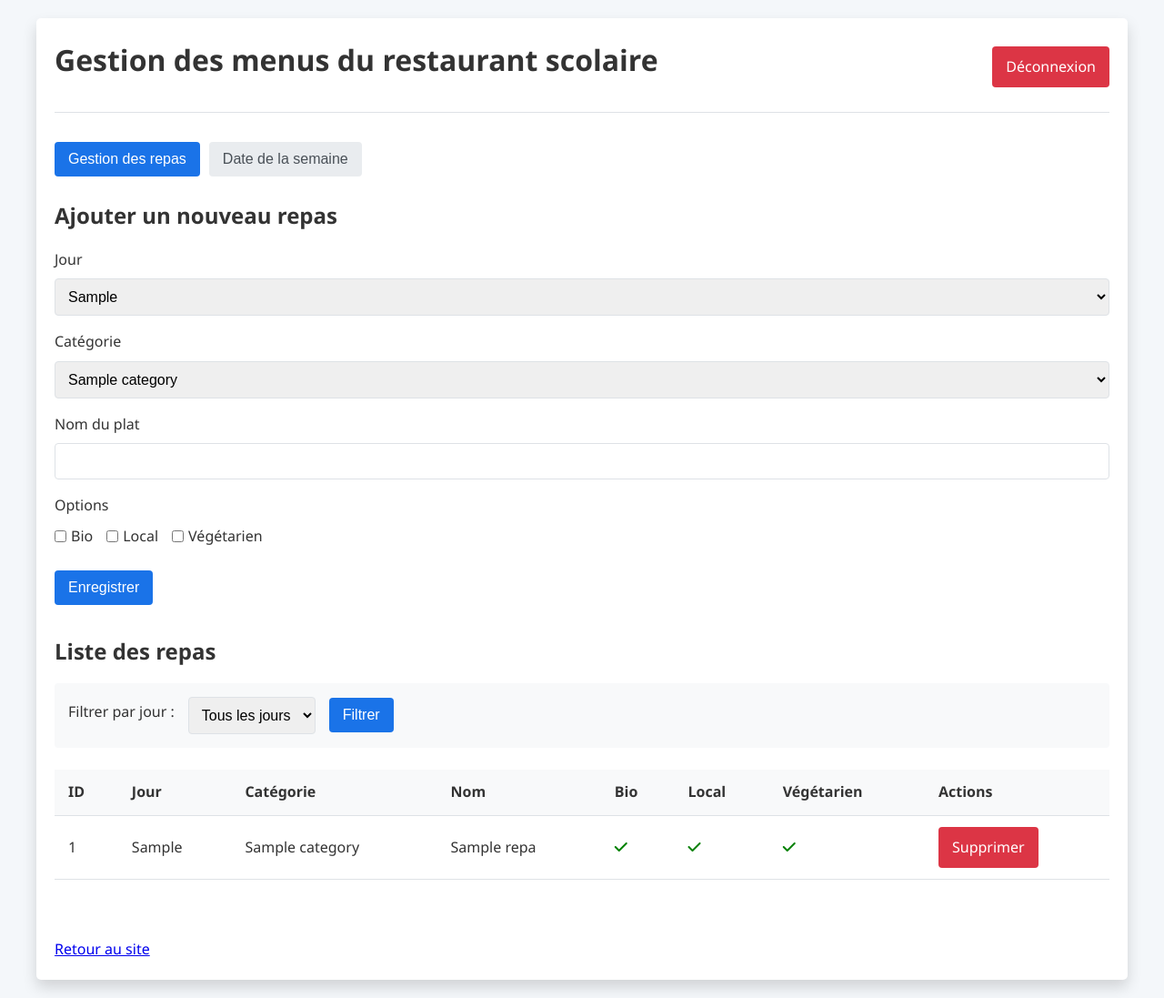
After one commit to Yakari607/lycee1, a PHP site: page /admin/menu-admin.php in a window 1280 px wide. The commit adds this page. Shown: the whole page at 91% size. Run offline with PHP 8.4, Linux system fonts and the light colour scheme; the visitor is signed in with stand-in values (Sample User, id 1); tables that the repository leaves empty or names only in its code hold one stand-in row (values such as "Sample post").

Commit message:
basse de donné menu quantine works

```diff
--- /dev/null
+++ b/admin/menu-admin.php
@@ -0,0 +1,540 @@
+<?php
+// Démarrer la session
+session_start();
+
+// Vérification simple d'authentification (à améliorer en production)
+// Si la session n'est pas définie et qu'on tente de se connecter
+if (!isset($_SESSION['admin_logged_in']) && isset($_POST['login'])) {
+    $username = $_POST['username'] ?? '';
+    $password = $_POST['password'] ?? '';
+
+    // Vérification simple des identifiants
+    // Dans un environnement de production, utilisez une méthode plus sécurisée
+    if ($username === 'admin' && $password === 'admin123') {
+        $_SESSION['admin_logged_in'] = true;
+    } else {
+        $login_error = "Identifiants incorrects";
+    }
+}
+
+// Vérifier si l'utilisateur est connecté
+$is_logged_in = isset($_SESSION['admin_logged_in']) && $_SESSION['admin_logged_in'] === true;
+
+// Si l'utilisateur clique sur déconnexion
+if (isset($_GET['logout'])) {
+    session_destroy();
+    header('Location: menu-admin.php');
+    exit;
+}
+
+// Si l'utilisateur est connecté, on peut traiter les formulaires
+if ($is_logged_in) {
+    // Connexion à la base de données
+    require_once '../includes/db_connect.php';
+
+    // Traitement de l'ajout/modification de repas
+    if (isset($_POST['save_meal'])) {
+        $jour_id = $_POST['jour_id'] ?? '';
+        $categorie_id = $_POST['categorie_id'] ?? '';
+        $nom = $_POST['nom'] ?? '';
+        $bio = isset($_POST['bio']) ? 1 : 0;
+        $local = isset($_POST['local']) ? 1 : 0;
+        $vegetarien = isset($_POST['vegetarien']) ? 1 : 0;
+        $meal_id = $_POST['meal_id'] ?? '';
+
+        try {
+            if (!empty($meal_id)) {
+                // Mise à jour d'un repas existant
+                $stmt = $db->prepare("UPDATE repas SET jour_id = :jour_id, categorie_id = :categorie_id, nom = :nom, bio = :bio, local = :local, vegetarien = :vegetarien WHERE id = :id");
+                $stmt->execute([
+                    ':jour_id' => $jour_id,
+                    ':categorie_id' => $categorie_id,
+                    ':nom' => $nom,
+                    ':bio' => $bio,
+                    ':local' => $local,
+                    ':vegetarien' => $vegetarien,
+                    ':id' => $meal_id
+                ]);
+                $success_message = "Repas mis à jour avec succès";
+            } else {
+                // Ajout d'un nouveau repas
+                $stmt = $db->prepare("INSERT INTO repas (jour_id, categorie_id, nom, bio, local, vegetarien) VALUES (:jour_id, :categorie_id, :nom, :bio, :local, :vegetarien)");
+                $stmt->execute([
+                    ':jour_id' => $jour_id,
+                    ':categorie_id' => $categorie_id,
+                    ':nom' => $nom,
+                    ':bio' => $bio,
+                    ':local' => $local,
+                    ':vegetarien' => $vegetarien
+                ]);
+                $success_message = "Repas ajouté avec succès";
+            }
+        } catch (PDOException $e) {
+            $error_message = "Erreur lors de l'enregistrement : " . $e->getMessage();
+        }
+    }
+
+    // Traitement de la suppression d'un repas
+    if (isset($_GET['delete_meal'])) {
+        $meal_id = $_GET['delete_meal'];
+
+        try {
+            $stmt = $db->prepare("DELETE FROM repas WHERE id = :id");
+            $stmt->execute([':id' => $meal_id]);
+            $success_message = "Repas supprimé avec succès";
+        } catch (PDOException $e) {
+            $error_message = "Erreur lors de la suppression : " . $e->getMessage();
+        }
+    }
+
+    // Récupération des jours de la semaine
+    $stmt_jours = $db->query("SELECT id, jour, date_semaine FROM jours ORDER BY id");
+    $jours = $stmt_jours->fetchAll(PDO::FETCH_ASSOC);
+
+    // Récupération des catégories
+    $stmt_categories = $db->query("SELECT id, nom FROM categories ORDER BY id");
+    $categories = $stmt_categories->fetchAll(PDO::FETCH_ASSOC);
+
+    // Mise à jour de la date de la semaine
+    if (isset($_POST['update_date'])) {
+        $date_semaine = $_POST['date_semaine'] ?? '';
+
+        try {
+            $stmt = $db->prepare("UPDATE jours SET date_semaine = :date_semaine");
+            $stmt->execute([':date_semaine' => $date_semaine]);
+            $success_message = "Date de semaine mise à jour avec succès";
+        } catch (PDOException $e) {
+            $error_message = "Erreur lors de la mise à jour de la date : " . $e->getMessage();
+        }
+    }
+
+    // Récupération de tous les repas
+    if (isset($_GET['filter_jour']) && $_GET['filter_jour'] > 0) {
+        $jour_filter = $_GET['filter_jour'];
+        $stmt_repas = $db->prepare("
+            SELECT r.*, j.jour, c.nom as categorie_nom
+            FROM repas r
+            JOIN jours j ON r.jour_id = j.id
+            JOIN categories c ON r.categorie_id = c.id
+            WHERE r.jour_id = :jour_id
+            ORDER BY r.jour_id, r.categorie_id
+        ");
+        $stmt_repas->execute([':jour_id' => $jour_filter]);
+    } else {
+        $stmt_repas = $db->query("
+            SELECT r.*, j.jour, c.nom as categorie_nom
+            FROM repas r
+            JOIN jours j ON r.jour_id = j.id
+            JOIN categories c ON r.categorie_id = c.id
+            ORDER BY r.jour_id, r.categorie_id
+        ");
+    }
+    $repas = $stmt_repas->fetchAll(PDO::FETCH_ASSOC);
+}
+?>
+<!DOCTYPE html>
+<html lang="fr">
+<head>
+    <meta charset="UTF-8">
+    <meta name="viewport" content="width=device-width, initial-scale=1.0">
+    <title>Gestion des menus - Administration</title>
+    <link rel="stylesheet" href="https://cdnjs.cloudflare.com/ajax/libs/font-awesome/6.5.1/css/all.min.css">
+    <style>
+        :root {
+            --primary-color: #1a73e8;
+            --hover-color: #0d47a1;
+            --danger-color: #dc3545;
+            --success-color: #28a745;
+            --border-color: #dee2e6;
+            --gray-light: #f8f9fa;
+            --gray-dark: #343a40;
+            --shadow: 0 0.5rem 1rem rgba(0, 0, 0, 0.15);
+        }
+
+        * {
+            box-sizing: border-box;
+            margin: 0;
+            padding: 0;
+        }
+
+        body {
+            font-family: 'Segoe UI', Tahoma, Geneva, Verdana, sans-serif;
+            line-height: 1.6;
+            color: #333;
+            background-color: #f4f7fa;
+            padding: 20px;
+        }
+
+        .container {
+            max-width: 1200px;
+            margin: 0 auto;
+            padding: 20px;
+            background: white;
+            border-radius: 5px;
+            box-shadow: var(--shadow);
+        }
+
+        h1, h2, h3 {
+            color: #333;
+            margin-bottom: 1rem;
+        }
+
+        .login-container {
+            max-width: 400px;
+            margin: 100px auto;
+            padding: 20px;
+            background: white;
+            border-radius: 5px;
+            box-shadow: var(--shadow);
+        }
+
+        .form-group {
+            margin-bottom: 1rem;
+        }
+
+        label {
+            display: block;
+            margin-bottom: 0.5rem;
+            font-weight: 500;
+        }
+
+        input[type="text"],
+        input[type="password"],
+        select {
+            width: 100%;
+            padding: 10px;
+            border: 1px solid var(--border-color);
+            border-radius: 4px;
+            font-size: 16px;
+        }
+
+        button, .btn {
+            display: inline-block;
+            background: var(--primary-color);
+            color: white;
+            padding: 10px 15px;
+            border: none;
+            border-radius: 4px;
+            cursor: pointer;
+            font-size: 16px;
+            text-decoration: none;
+        }
+
+        button:hover, .btn:hover {
+            background: var(--hover-color);
+        }
+
+        .btn-danger {
+            background: var(--danger-color);
+        }
+
+        .btn-danger:hover {
+            background: #bd2130;
+        }
+
+        .alert {
+            padding: 10px 15px;
+            border-radius: 4px;
+            margin-bottom: 1rem;
+        }
+
+        .alert-danger {
+            background-color: #f8d7da;
+            border: 1px solid #f5c6cb;
+            color: #721c24;
+        }
+
+        .alert-success {
+            background-color: #d4edda;
+            border: 1px solid #c3e6cb;
+            color: #155724;
+        }
+
+        .header {
+            display: flex;
+            justify-content: space-between;
+            align-items: center;
+            margin-bottom: 2rem;
+            padding-bottom: 1rem;
+            border-bottom: 1px solid var(--border-color);
+        }
+
+        .table {
+            width: 100%;
+            border-collapse: collapse;
+            margin-bottom: 2rem;
+        }
+
+        .table th, .table td {
+            padding: 12px 15px;
+            text-align: left;
+            border-bottom: 1px solid var(--border-color);
+        }
+
+        .table th {
+            background-color: var(--gray-light);
+            font-weight: 600;
+        }
+
+        .table tr:hover {
+            background-color: #f5f5f5;
+        }
+
+        .checkbox-group {
+            display: flex;
+            gap: 15px;
+        }
+
+        .checkbox-group label {
+            display: flex;
+            align-items: center;
+            gap: 5px;
+            font-weight: normal;
+            cursor: pointer;
+        }
+
+        .tab-container {
+            margin-bottom: 2rem;
+        }
+
+        .tab-buttons {
+            display: flex;
+            gap: 10px;
+            margin-bottom: 1.5rem;
+        }
+
+        .tab-button {
+            background: #e9ecef;
+            color: #495057;
+            padding: 10px 15px;
+            border: none;
+            border-radius: 4px;
+            cursor: pointer;
+        }
+
+        .tab-button.active {
+            background: var(--primary-color);
+            color: white;
+        }
+
+        .tab-content {
+            display: none;
+        }
+
+        .tab-content.active {
+            display: block;
+        }
+
+        .filter-container {
+            margin-bottom: 1.5rem;
+            padding: 15px;
+            background-color: var(--gray-light);
+            border-radius: 4px;
+        }
+
+        .filter-form {
+            display: flex;
+            align-items: center;
+            gap: 15px;
+        }
+
+        .filter-form select {
+            width: auto;
+        }
+
+        .back-link {
+            margin-top: 2rem;
+            display: inline-block;
+        }
+
+        @media (max-width: 768px) {
+            .filter-form {
+                flex-direction: column;
+                align-items: flex-start;
+            }
+
+            .checkbox-group {
+                flex-direction: column;
+            }
+        }
+    </style>
+</head>
+<body>
+    <?php if (!$is_logged_in): ?>
+        <div class="login-container">
+            <h2>Connexion à l'administration</h2>
+
+            <?php if (isset($login_error)): ?>
+                <div class="alert alert-danger"><?= $login_error ?></div>
+            <?php endif; ?>
+
+            <form method="post" action="">
+                <div class="form-group">
+                    <label for="username">Nom d'utilisateur</label>
+                    <input type="text" id="username" name="username" required>
+                </div>
+                <div class="form-group">
+                    <label for="password">Mot de passe</label>
+                    <input type="password" id="password" name="password" required>
+                </div>
+                <button type="submit" name="login">Se connecter</button>
+            </form>
+        </div>
+    <?php else: ?>
+        <div class="container">
+            <div class="header">
+                <h1>Gestion des menus du restaurant scolaire</h1>
+                <a href="?logout=1" class="btn btn-danger">Déconnexion</a>
+            </div>
+
+            <?php if (isset($success_message)): ?>
+                <div class="alert alert-success"><?= $success_message ?></div>
+            <?php endif; ?>
+
+            <?php if (isset($error_message)): ?>
+                <div class="alert alert-danger"><?= $error_message ?></div>
+            <?php endif; ?>
+
+            <div class="tab-container">
+                <div class="tab-buttons">
+                    <button class="tab-button active" data-tab="repas">Gestion des repas</button>
+                    <button class="tab-button" data-tab="date">Date de la semaine</button>
+                </div>
+
+                <div class="tab-content active" id="tab-repas">
+                    <h2>Ajouter un nouveau repas</h2>
+                    <form method="post" action="">
+                        <input type="hidden" name="meal_id" value="">
+                        <div class="form-group">
+                            <label for="jour_id">Jour</label>
+                            <select name="jour_id" id="jour_id" required>
+                                <?php foreach ($jours as $jour): ?>
+                                    <option value="<?= $jour['id'] ?>"><?= ucfirst($jour['jour']) ?></option>
+                                <?php endforeach; ?>
+                            </select>
+                        </div>
+                        <div class="form-group">
+                            <label for="categorie_id">Catégorie</label>
+                            <select name="categorie_id" id="categorie_id" required>
+                                <?php foreach ($categories as $categorie): ?>
+                                    <option value="<?= $categorie['id'] ?>"><?= $categorie['nom'] ?></option>
+                                <?php endforeach; ?>
+                            </select>
+                        </div>
+                        <div class="form-group">
+                            <label for="nom">Nom du plat</label>
+                            <input type="text" id="nom" name="nom" required>
+                        </div>
+                        <div class="form-group">
+                            <label>Options</label>
+                            <div class="checkbox-group">
+                                <label>
+                                    <input type="checkbox" name="bio"> Bio
+                                </label>
+                                <label>
+                                    <input type="checkbox" name="local"> Local
+                                </label>
+                                <label>
+                                    <input type="checkbox" name="vegetarien"> Végétarien
+                                </label>
+                            </div>
+                        </div>
+                        <button type="submit" name="save_meal">Enregistrer</button>
+                    </form>
+
+                    <h2 style="margin-top: 2rem;">Liste des repas</h2>
+
+                    <div class="filter-container">
+                        <form method="get" class="filter-form">
+                            <label for="filter_jour">Filtrer par jour :</label>
+                            <select name="filter_jour" id="filter_jour">
+                                <option value="0">Tous les jours</option>
+                                <?php foreach ($jours as $jour): ?>
+                                    <option value="<?= $jour['id'] ?>" <?= (isset($_GET['filter_jour']) && $_GET['filter_jour'] == $jour['id']) ? 'selected' : '' ?>>
+                                        <?= ucfirst($jour['jour']) ?>
+                                    </option>
+                                <?php endforeach; ?>
+                            </select>
+                            <button type="submit">Filtrer</button>
+                        </form>
+                    </div>
+
+                    <table class="table">
+                        <thead>
+                            <tr>
+                                <th>ID</th>
+                                <th>Jour</th>
+                                <th>Catégorie</th>
+                                <th>Nom</th>
+                                <th>Bio</th>
+                                <th>Local</th>
+                                <th>Végétarien</th>
+                                <th>Actions</th>
+                            </tr>
+                        </thead>
+                        <tbody>
+                            <?php if (empty($repas)): ?>
+                                <tr>
+                                    <td colspan="8" style="text-align: center;">Aucun repas trouvé</td>
+                                </tr>
+                            <?php else: ?>
+                                <?php foreach ($repas as $plat): ?>
+                                    <tr>
+                                        <td><?= $plat['id'] ?></td>
+                                        <td><?= ucfirst($plat['jour']) ?></td>
+                                        <td><?= $plat['categorie_nom'] ?></td>
+                                        <td><?= $plat['nom'] ?></td>
+                                        <td><?= $plat['bio'] ? '<i class="fas fa-check" style="color: green;"></i>' : '<i class="fas fa-times" style="color: red;"></i>' ?></td>
+                                        <td><?= $plat['local'] ? '<i class="fas fa-check" style="color: green;"></i>' : '<i class="fas fa-times" style="color: red;"></i>' ?></td>
+                                        <td><?= $plat['vegetarien'] ? '<i class="fas fa-check" style="color: green;"></i>' : '<i class="fas fa-times" style="color: red;"></i>' ?></td>
+                                        <td>
+                                            <a href="?delete_meal=<?= $plat['id'] ?>" class="btn btn-danger" onclick="return confirm('Êtes-vous sûr de vouloir supprimer ce repas ?');">Supprimer</a>
+                                        </td>
+                                    </tr>
+                                <?php endforeach; ?>
+                            <?php endif; ?>
+                        </tbody>
+                    </table>
+                </div>
+
+                <div class="tab-content" id="tab-date">
+                    <h2>Modifier la date de la semaine</h2>
+                    <form method="post" action="">
+                        <div class="form-group">
+                            <label for="date_semaine">Date de la semaine (ex: 15 au 19 juillet 2024)</label>
+                            <input type="text" id="date_semaine" name="date_semaine" value="<?= $jours[0]['date_semaine'] ?? '' ?>" required>
+                        </div>
+                        <button type="submit" name="update_date">Mettre à jour</button>
+                    </form>
+                </div>
+            </div>
+
+            <a href="../restaurant-scolaire.php" class="back-link">Retour au site</a>
+        </div>
+
+        <script>
+            document.addEventListener('DOMContentLoaded', function() {
+                // Gestion des onglets
+                const tabButtons = document.querySelectorAll('.tab-button');
+                const tabContents = document.querySelectorAll('.tab-content');
+
+                tabButtons.forEach(button => {
+                    button.addEventListener('click', () => {
+                        // Retirer la classe active de tous les boutons
+                        tabButtons.forEach(btn => btn.classList.remove('active'));
+                        // Ajouter la classe active au bouton cliqué
+                        button.classList.add('active');
+
+                        // Masquer tous les contenus
+                        tabContents.forEach(content => content.classList.remove('active'));
+
+                        // Afficher le contenu correspondant
+                        const tabId = button.getAttribute('data-tab');
+                        document.getElementById(`tab-${tabId}`).classList.add('active');
+                    });
+                });
+            });
+        </script>
+    <?php endif; ?>
+</body>
+</html>
--- /dev/null
+++ b/includes/db_connect.php
@@ -0,0 +1,17 @@
+<?php
+// Paramètres de connexion à la base de données
+$host = 'localhost';
+$dbname = 'lycee1';
+$user = 'root';
+$password = '';
+
+// Création de la connexion
+try {
+    $db = new PDO("mysql:host=$host;dbname=$dbname;charset=utf8", $user, $password);
+    // Configuration pour afficher les erreurs PDO
+    $db->setAttribute(PDO::ATTR_ERRMODE, PDO::ERRMODE_EXCEPTION);
+} catch(PDOException $e) {
+    echo "Erreur de connexion à la base de données: " . $e->getMessage();
+    die();
+}
+?>
```
Also changed, not shown: restaurant-scolaire.php (+58 -95 lines).
